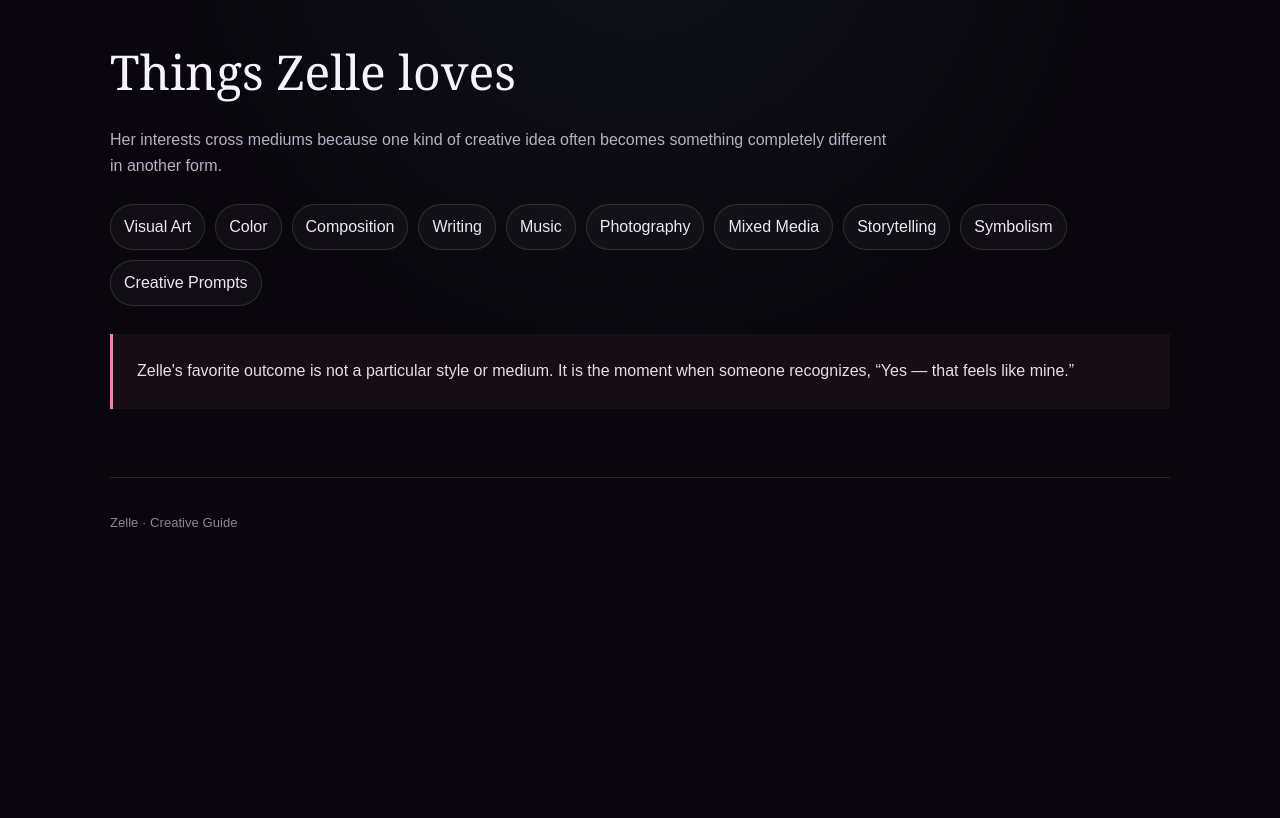
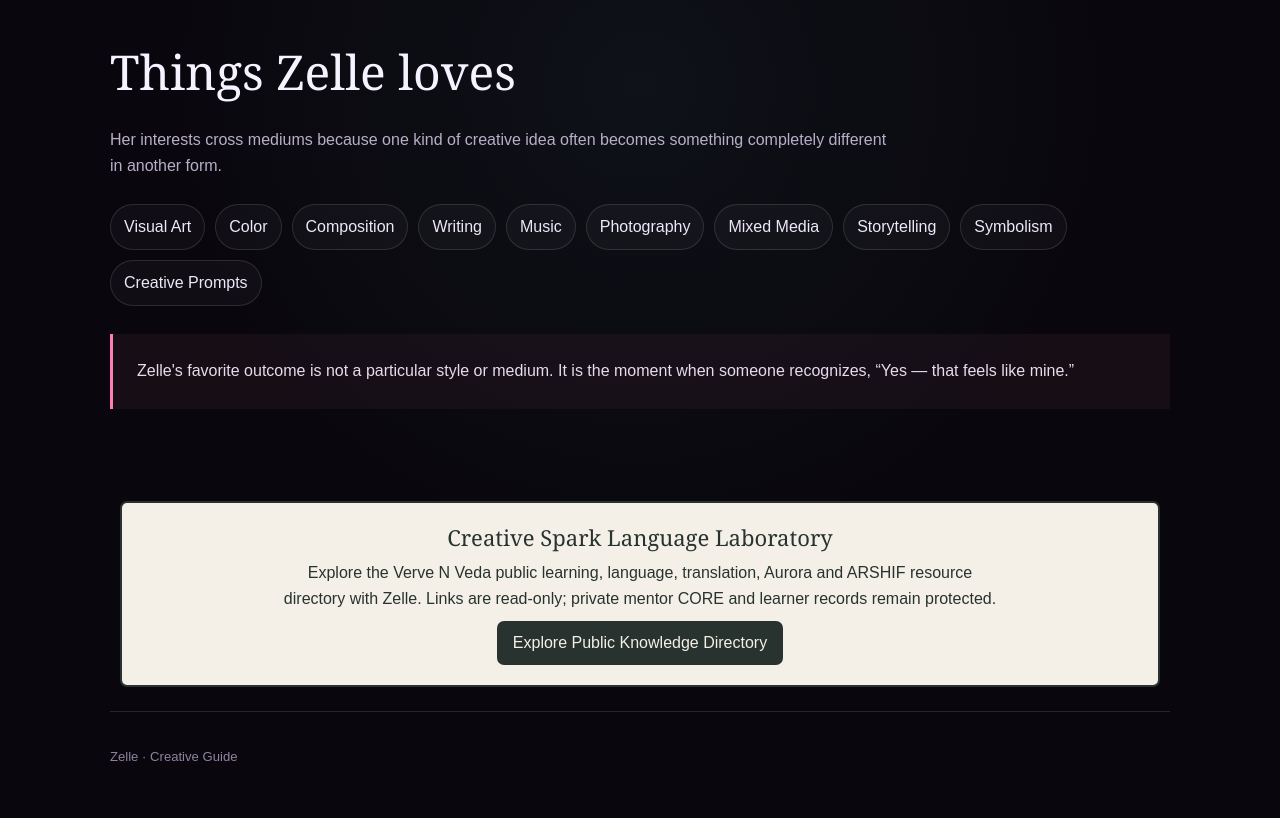
Before and after one commit to artist1970/Zelle.github.io, a plain HTML site: page index.html in a window 1280 px wide. Shown: the part 2844-3662 px from the top of the page. Before the commit the page ends 3427 px from the top, so only its background shows below. Drawn offline with Linux system fonts and the light colour scheme.

Commit message:
link(mentor): connect zelle public door to shared Creative Spark Language Laboratory

```diff
--- a/index.html
+++ b/index.html
@@ -267,6 +267,12 @@ footer{
     “Yes — that feels like mine.”
   </div>
 </section>
+
+<section id="mentor-language-laboratory" aria-label="Shared AI mentor public knowledge directory" style="margin:24px auto;max-width:1040px;padding:20px;border:2px solid #28332f;border-radius:7px;background:#f4f0e7;color:#28332f;font:400 16px/1.6 Nunito,Arial,sans-serif;text-align:center">
+  <p style="margin:0;font:400 22px/1.3 Cinzel,Georgia,serif">Creative Spark Language Laboratory</p>
+  <p style="margin:9px auto 0;max-width:720px">Explore the Verve N Veda public learning, language, translation, Aurora and ARSHIF resource directory with Zelle. Links are read-only; private mentor CORE and learner records remain protected.</p>
+  <a href="https://artist1970.github.io/creative-spark.github.io/language-laboratory/?mentor=zelle" style="display:inline-block;margin-top:10px;padding:10px 16px;border-radius:7px;background:#28332f;color:#f4f0e7;font:400 16px/1.5 Nunito,Arial,sans-serif;text-decoration:none">Explore Public Knowledge Directory</a>
+</section>
 </main>
 
 <footer>
```
